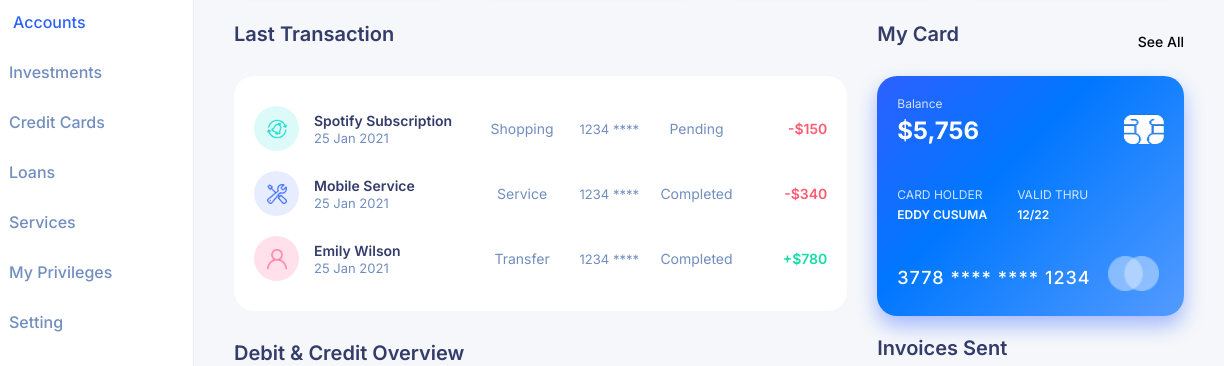
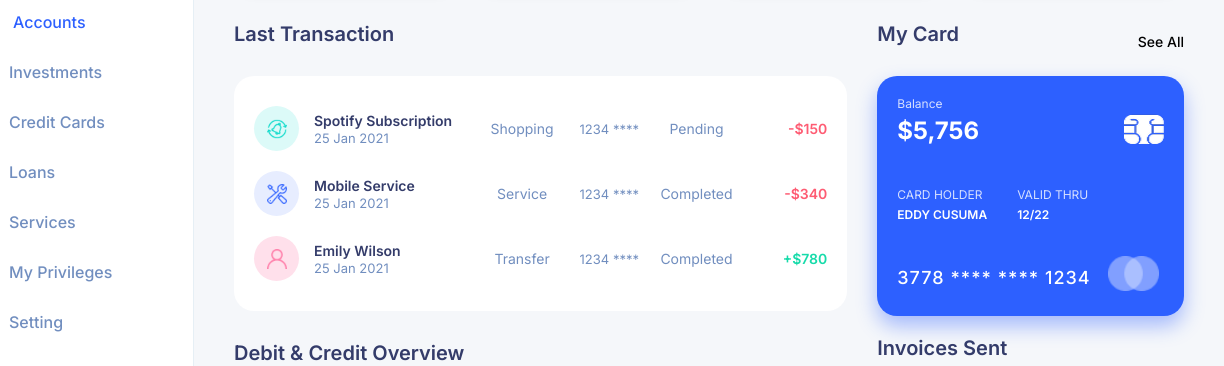
Before and after one commit to sv1pe-1/accountbankdash, a plain HTML site: page index.html in a window 1280 px wide. Shown: the part 219-585 px from the top of the page, 56-1280 px from the left. Drawn offline with Linux system fonts and the light colour scheme.

Commit message:
Update style.css

```diff
--- a/style.css
+++ b/style.css
@@ -277,7 +277,7 @@ h2 {
 .green { color: #16DBAA; }
 
 .credit-card-box {
-    background: linear-gradient(135deg, #2D60FF 0%, #0077FF 40%, #539BFF 100%);
+    background: #2D60FF;
     border-radius: 20px;
     padding: 20px;
     color: #fff;
```
